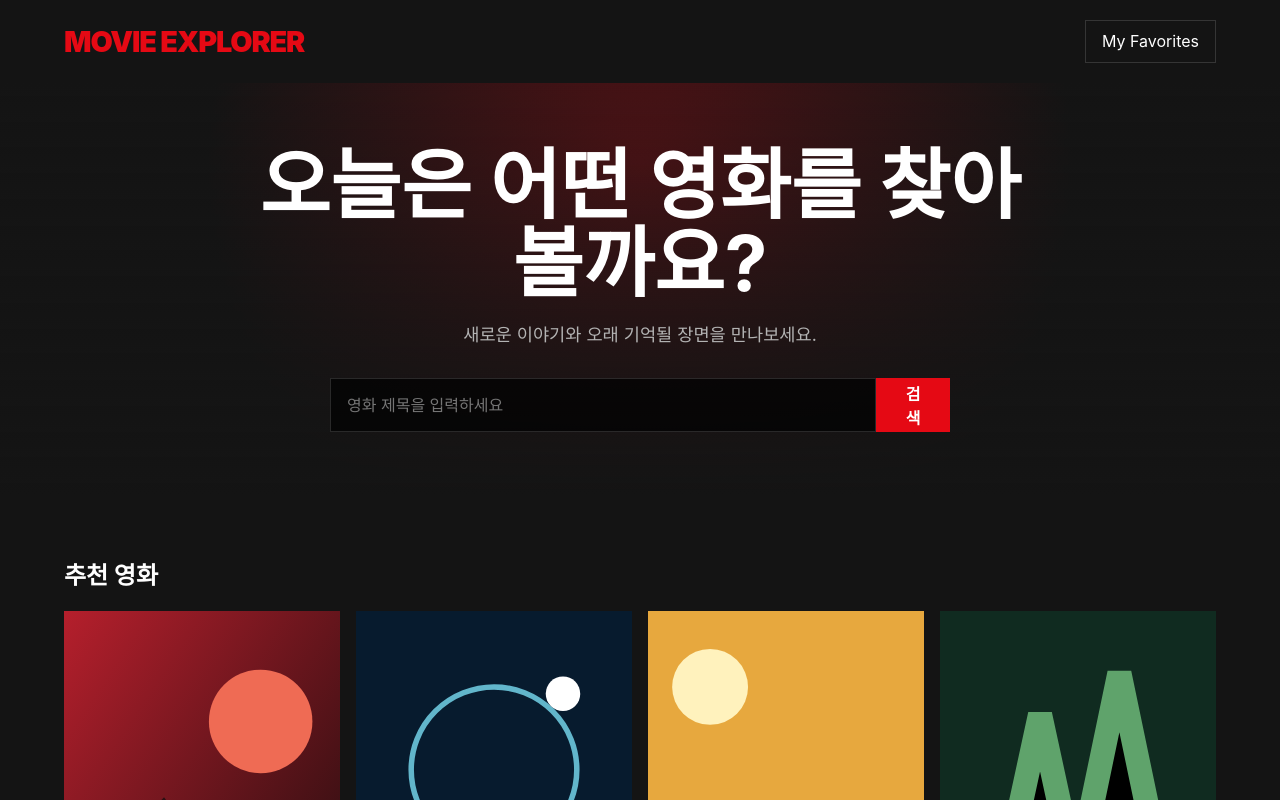
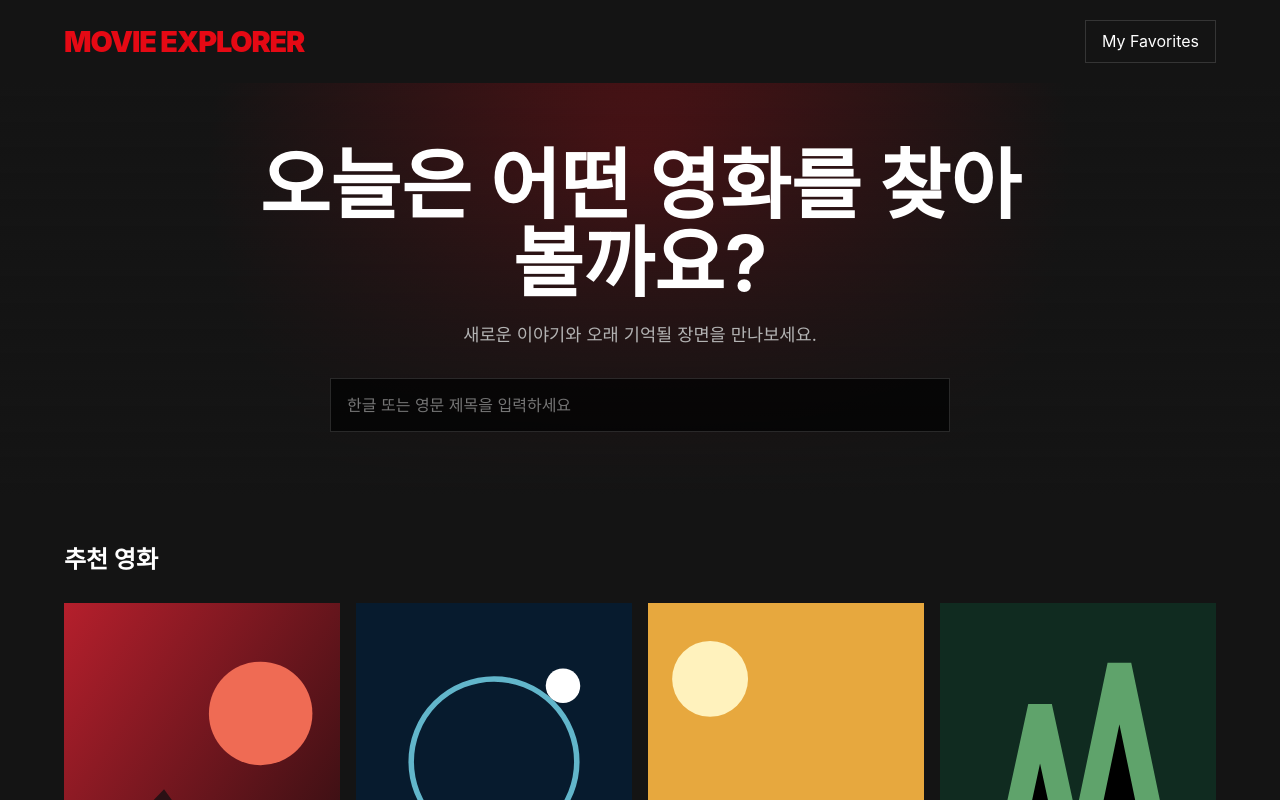
Before and after one commit to kjh9211/dhsms-movie_explorer, a React (Vite) app: page / in a window 1280 px wide. Shown: the top 800 px of the page. Built offline with nearby package versions, Linux system fonts and the light colour scheme.

Commit message:
feat: add movie search and empty state

```diff
--- a/src/App.css
+++ b/src/App.css
@@ -8,6 +8,8 @@
 .search-box input { width:100%; border:1px solid var(--color-border); background:rgba(0,0,0,.72); color:white; padding:1rem; }
 .search-box button { border:0; background:var(--color-accent); color:white; padding:0 1.5rem; font-weight:700; }
 .content { max-width:var(--content-max-width); margin:auto; padding:2.5rem 5% 5rem; }
+.section-heading { display:flex; justify-content:space-between; align-items:end; margin-bottom:1.5rem; }.section-heading h2,.section-heading p { margin:.25rem 0; }.section-heading p { color:var(--color-text-secondary); }
+.empty-state { padding:5rem 1rem; border:1px solid var(--color-border); text-align:center; color:var(--color-text-secondary); }.empty-state strong { color:white; font-size:1.4rem; }.empty-state button { border:0; background:var(--color-accent); color:white; padding:.8rem 1.2rem; cursor:pointer; }
 .movie-grid { display:grid; grid-template-columns:repeat(4,1fr); gap:1.5rem 1rem; }
 .movie-card { min-width:0; background:var(--color-surface); transition:transform .2s,filter .2s; }
 .movie-card:hover { transform:scale(1.03); filter:brightness(1.15); }
--- a/src/App.tsx
+++ b/src/App.tsx
@@ -1,7 +1,14 @@
 import './App.css'
+import { useState } from 'react'
 import { Header } from './components/Header'
 import { SearchBar } from './components/SearchBar'
 import { MovieGrid } from './components/MovieGrid'
 import { movies } from './data/movies'
-function App(){return <div><Header/><main><section className="hero"><div><h1>오늘은 어떤 영화를 찾아볼까요?</h1><p>새로운 이야기와 오래 기억될 장면을 만나보세요.</p><SearchBar/></div></section><section className="content"><h2>추천 영화</h2><MovieGrid movies={movies}/></section></main></div>}
+function App(){
+ const [searchTerm,setSearchTerm]=useState('')
+ const normalizedSearchTerm=searchTerm.trim().toLowerCase()
+ const filteredMovies=movies.filter(movie=>`${movie.title} ${movie.originalTitle}`.toLowerCase().includes(normalizedSearchTerm))
+ const resetSearch=()=>setSearchTerm('')
+ return <div><Header/><main><section className="hero"><div><h1>오늘은 어떤 영화를 찾아볼까요?</h1><p>새로운 이야기와 오래 기억될 장면을 만나보세요.</p><SearchBar value={searchTerm} onChange={setSearchTerm} onReset={resetSearch}/></div></section><section className="content"><div className="section-heading"><div><h2>{normalizedSearchTerm?`“${searchTerm.trim()}” 검색 결과`:'추천 영화'}</h2>{normalizedSearchTerm&&<p>{filteredMovies.length}개의 영화를 찾았습니다.</p>}</div></div>{filteredMovies.length>0?<MovieGrid movies={filteredMovies}/>:<div className="empty-state"><strong>검색 결과가 없습니다.</strong><p>다른 검색어를 입력해보세요.</p><button type="button" onClick={resetSearch}>검색 초기화</button></div>}</section></main></div>
+}
 export default App
--- a/src/components/SearchBar.tsx
+++ b/src/components/SearchBar.tsx
@@ -1 +1,2 @@
-export function SearchBar(){return <div className="search-box"><label className="sr-only" htmlFor="movie-search">영화 검색</label><input id="movie-search" type="search" placeholder="영화 제목을 입력하세요"/><button type="button">검색</button></div>}
+interface SearchBarProps { value:string; onChange:(value:string)=>void; onReset:()=>void }
+export function SearchBar({value,onChange,onReset}:SearchBarProps){return <div className="search-box"><label className="sr-only" htmlFor="movie-search">영화 검색</label><input id="movie-search" type="search" placeholder="한글 또는 영문 제목을 입력하세요" value={value} onChange={event=>onChange(event.target.value)}/>{value&&<button type="button" onClick={onReset}>검색 초기화</button>}</div>}
```
